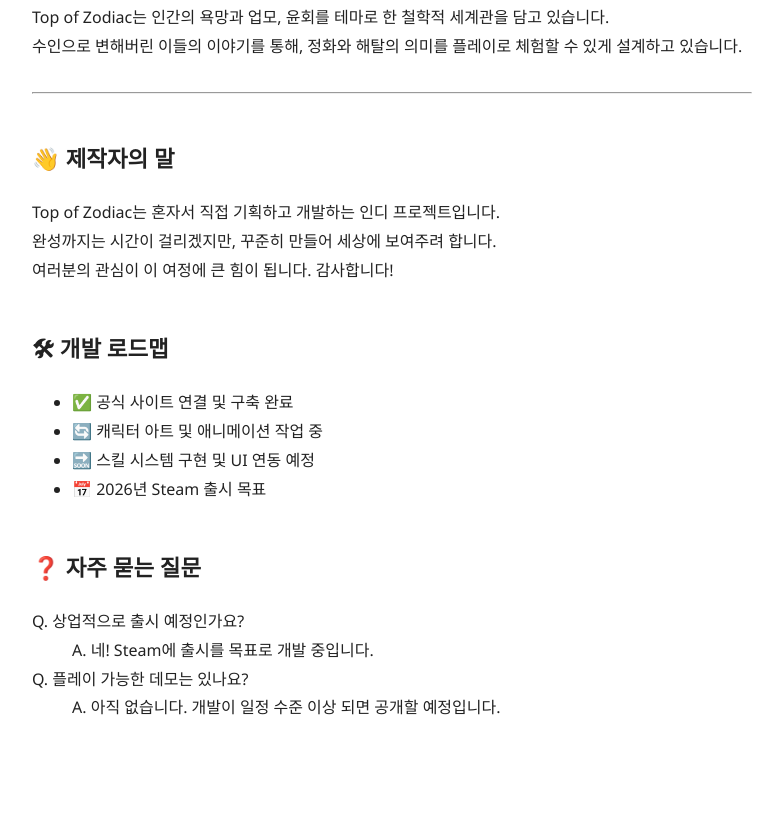
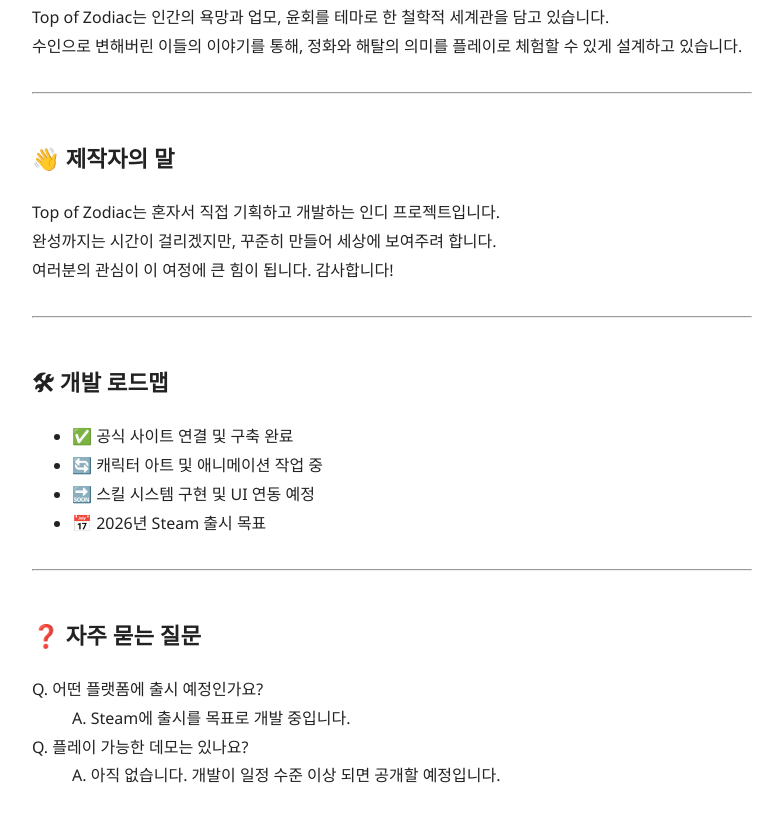
Before and after one commit to topofzodiac/topofzodiac.github.io, a plain HTML site: page index.html in a window 1280 px wide. Shown: the part 1698-2520 px from the top of the page, without its empty margins (248-1031 px from the left). Before the commit the page ends 2468 px from the top, so only its background shows below. Drawn offline with Linux system fonts and the light colour scheme.

Commit message:
Update index.html

```diff
--- a/index.html
+++ b/index.html
@@ -95,6 +95,7 @@
   여러분의 관심이 이 여정에 큰 힘이 됩니다. 감사합니다!
   </p>
 
+  <hr>
   <h2>🛠 개발 로드맵</h2>
 <ul>
   <li>✅ 공식 사이트 연결 및 구축 완료</li>
@@ -103,16 +104,15 @@
   <li>📅 2026년 Steam 출시 목표</li>
 </ul>
 
+  <hr>
   <h2>❓ 자주 묻는 질문</h2>
 <dl>
-  <dt>Q. 상업적으로 출시 예정인가요?</dt>
-  <dd>A. 네! Steam에 출시를 목표로 개발 중입니다.</dd>
+  <dt>Q. 어떤 플랫폼에 출시 예정인가요?</dt>
+  <dd>A. Steam에 출시를 목표로 개발 중입니다.</dd>
 
   <dt>Q. 플레이 가능한 데모는 있나요?</dt>
   <dd>A. 아직 없습니다. 개발이 일정 수준 이상 되면 공개할 예정입니다.</dd>
 </dl>
 
-
-
 </body>
 </html>
```
